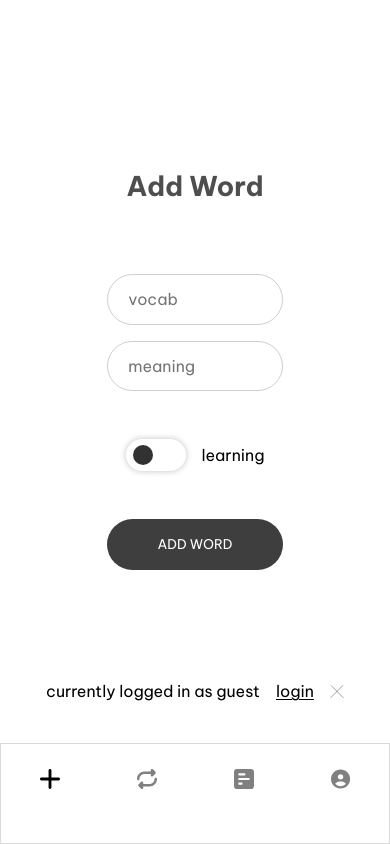
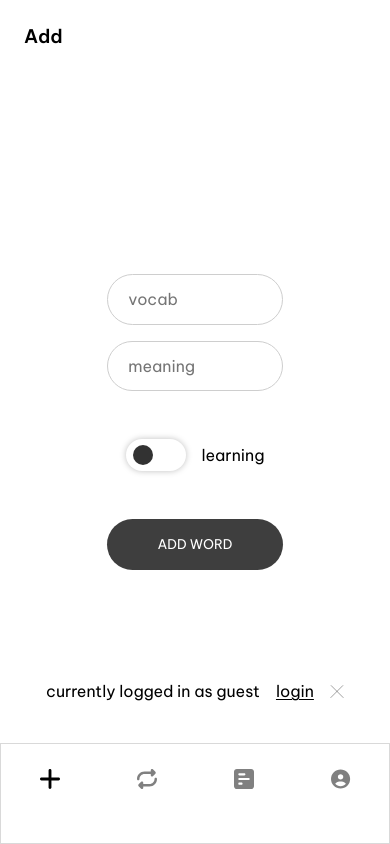
Before and after one commit to Stefan1400/ComponentsLibrary, a React (Create React App) app in the folder client/: page / in a window 390 px wide. Built offline with nearby package versions, Linux system fonts and the light colour scheme; no server answers.

Commit message:
added mobile page headers

```diff
--- a/client/src/App.css
+++ b/client/src/App.css
@@ -21,6 +21,13 @@ h2 {
    position: absolute;
    z-index: 250;
    top: 20%;
+}
+
+.page-header {
+   position: fixed;
+   top: 1.5rem;
+   left: 1.5rem;
+   font-weight: 600;
 }
 
 input {
--- a/client/src/components/AddWordsPanel/AddWordsPanel.jsx
+++ b/client/src/components/AddWordsPanel/AddWordsPanel.jsx
@@ -42,7 +42,7 @@ function AddWordsPanel() {
 
   return (
     <div className='add-word-panel page'>
-      <h2 className='add-word-h2'>Add Word</h2>
+      <h3 className='page-header'>Add</h3>
       <input onChange={(e) => setWordValue(e.target.value)} value={wordValue} className='word-input' type="text" placeholder='vocab' />
       <input onChange={(e) => setMeaningValue(e.target.value)} value={meaningValue} className='meaning-input' type="text" placeholder='meaning' />
       {/* <div className='known-div'>
--- a/client/src/components/MyWordsPanel/MyWordsPanel.jsx
+++ b/client/src/components/MyWordsPanel/MyWordsPanel.jsx
@@ -145,6 +145,8 @@ function MyWordsPanel({  }) {
   return (
     <div className="panel-wrapper page">
 
+      <h3 className='page-header'>My Words</h3>
+
       {/* STATS */}
       <ul className="my-words-word-stats">
         <MyStats statType='total_words' statName='total' />
--- a/client/src/components/ReviewPanel/ReviewPanel.jsx
+++ b/client/src/components/ReviewPanel/ReviewPanel.jsx
@@ -106,7 +106,7 @@ function ReviewPanel() {
 
 return (
   <div className='review-panel-div page'>
-    {/* <h2>Review</h2> */}
+    <h3 className='page-header'>Review</h3>
 
     <div className="progress-circle" style={{ "--progress": `${progress}%`}}>
       <h3 className='words-due-h3'>{finished ? 0 : reviewsLeft}</h3>
--- a/client/src/pages/AccountPage/AccountPage.jsx
+++ b/client/src/pages/AccountPage/AccountPage.jsx
@@ -56,6 +56,8 @@ function AccountPage({ goToLogin, goToRegister }) {
 
    return (
     <div className='account-page page'>
+      <h3 className='page-header'>Account</h3>
+
       <h2 className='account-page-username-h2'>{`Hello, ${isLoggedIn ? user : 'Guest'}`}</h2>
       {isLoggedIn && (
             <div className="account-page-auth-btns">
```
